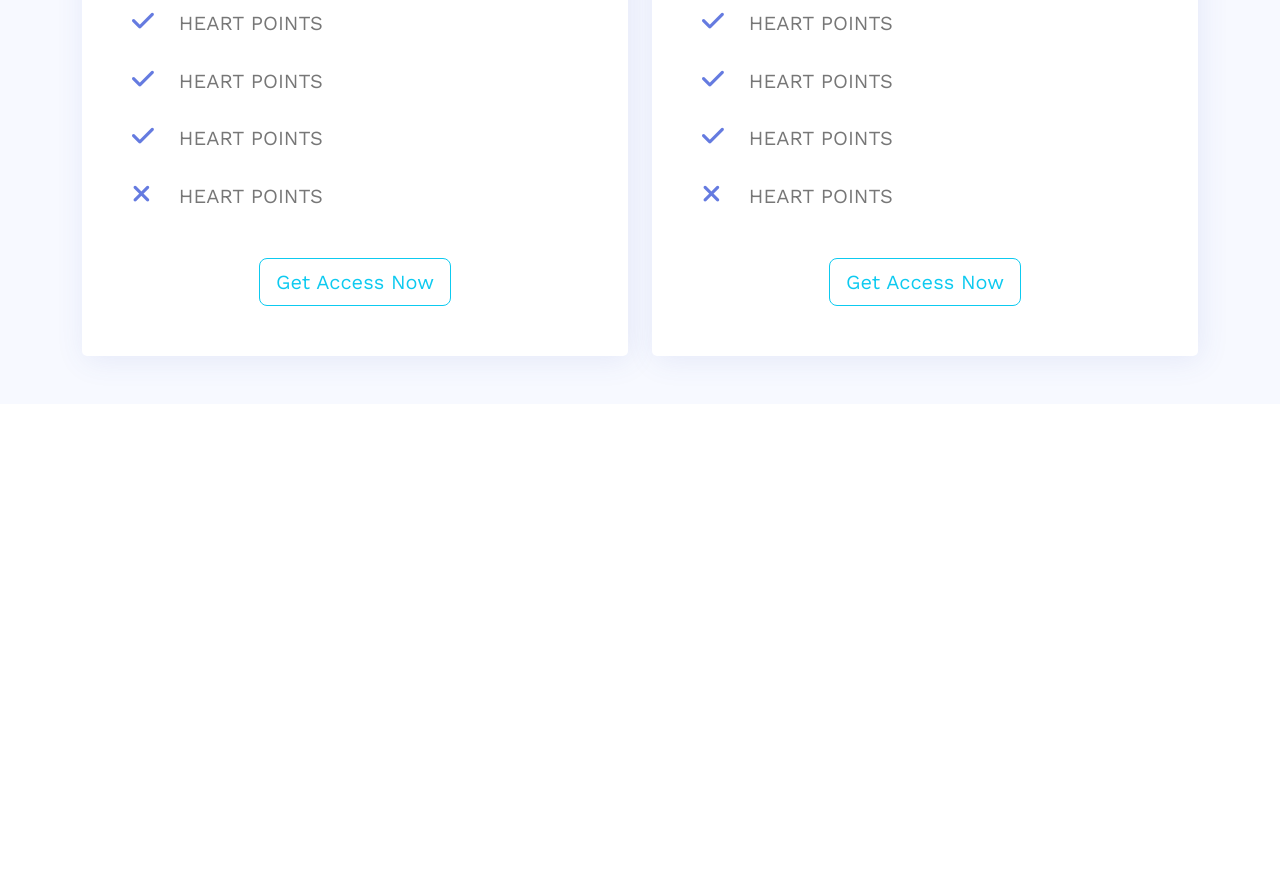
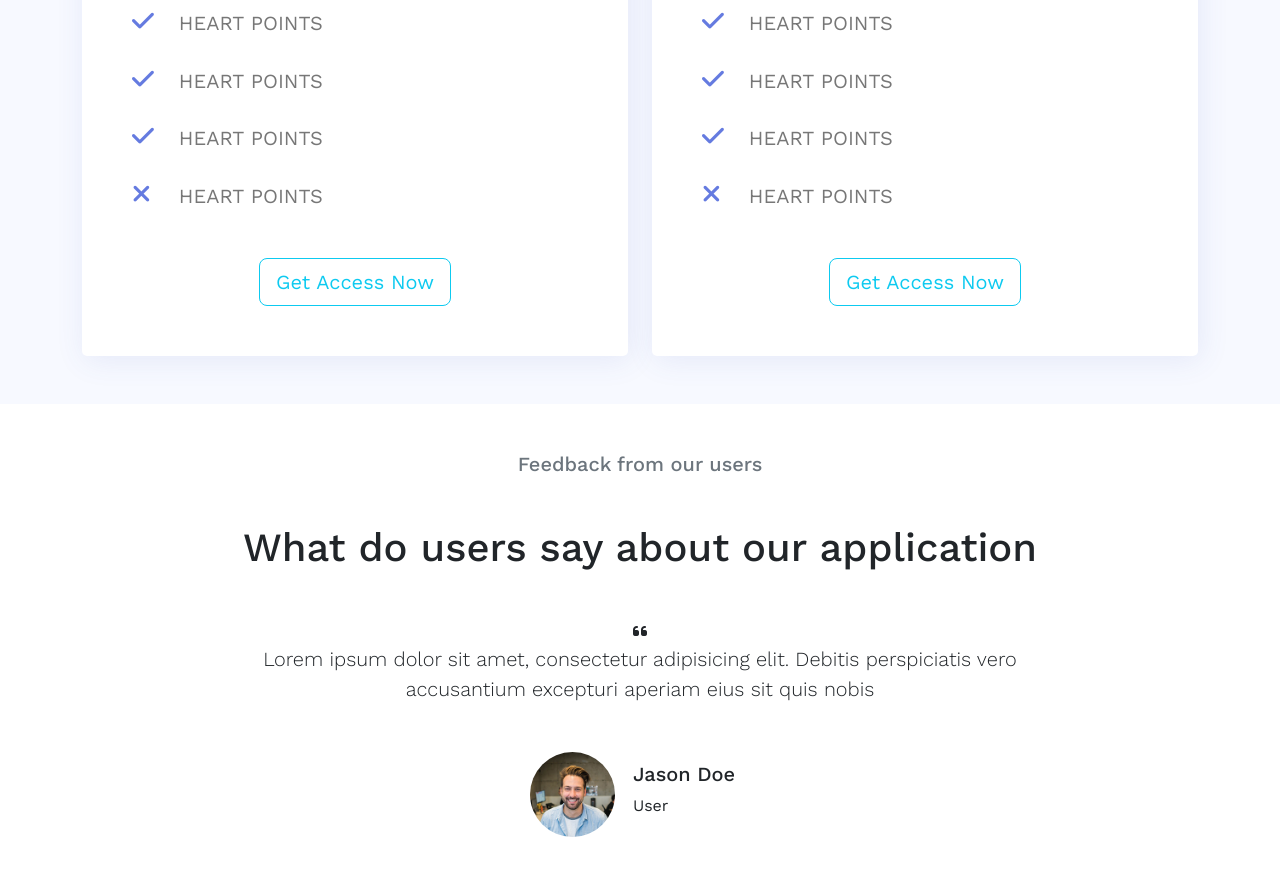
Before and after one commit to ashikdas/Health-Tracker-App-Bootstrap, a plain HTML site: page index.html in a window 1280 px wide. Shown: the part 3262-4147 px from the top of the page. Before the commit the page ends 3666 px from the top, so only its background shows below. Drawn offline with nearby package versions, Linux system fonts and the light colour scheme.

Commit message:
Testimonial Section Done

```diff
--- a/index.html
+++ b/index.html
@@ -304,6 +304,27 @@
       </div>
     </div>
   </section>
+  <section class="testimonial-section py-5">
+    <div class="container">
+      <div class="row">
+        <div class="col text-center">
+          <div class="testimonial-item w-75 mx-auto">
+            <h5 class="text-muted mb-5">Feedback from our users</h5>
+            <h1 class="mb-5">What do users say about our application</h1>
+            <span><i class="fas fa-quote-left"></i></span>
+            <p class="lead">Lorem ipsum dolor sit amet, consectetur adipisicing elit. Debitis perspiciatis vero accusantium excepturi aperiam eius sit quis nobis</p>
+            <div class="author-info mt-5">
+              <img class="float-start rounded-circle" src="img/face1.jpg" alt="">
+            <div class="user-details">
+              <h5>Jason Doe</h5>
+              <p>User</p>
+            </div>
+          </div>
+          </div>
+        </div>
+      </div>
+    </div>
+  </section>
 
   <!-- Bootstrap JavaScript Libraries -->
   <script src="https://cdn.jsdelivr.net/npm/@popperjs/core@2.11.6/dist/umd/popper.min.js"
--- a/style.css
+++ b/style.css
@@ -161,3 +161,18 @@ img{
     font-size: 22px;
     box-shadow: 2.5px 4.33px 30px 0 rgba(64,87,191,0.2);
 }
+
+/*  testimonial section  */
+.author-info {
+    width: 220px;
+    margin: auto;
+}
+.author-info img {
+    width: 85px;
+    margin-right: 18px;
+}
+.user-details {
+    text-align: left;
+    position: relative;
+    top: 10px;
+}
```
